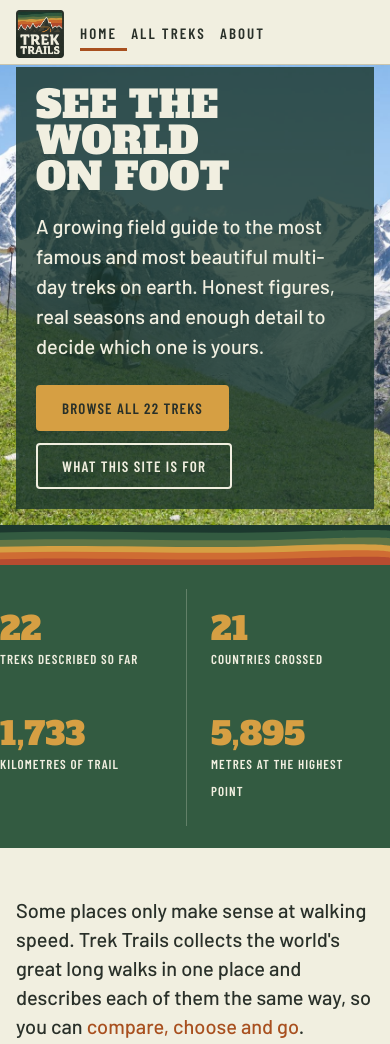
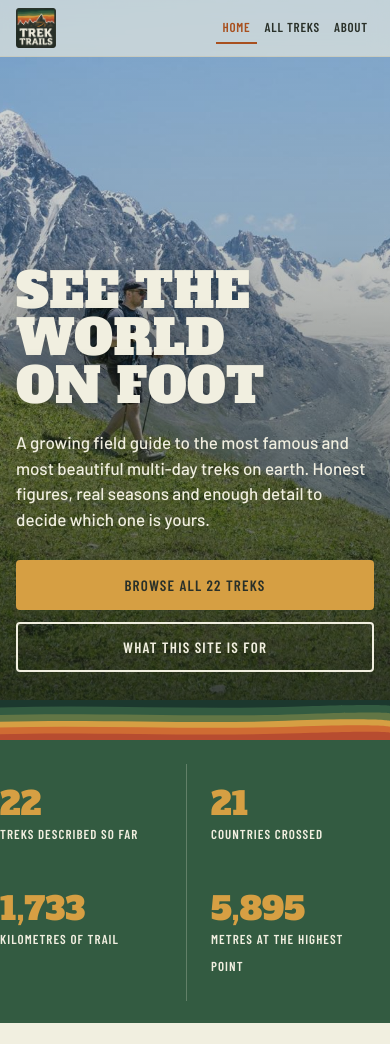
Before and after one commit to charlesvandenbossche-lgtm/trektrails, an Astro site: page / in a window 390 px wide. Shown: the top 1044 px of the page. Built offline with nearby package versions, Linux system fonts and the light colour scheme; Astro itself is replaced by a stand-in of ours.

Commit message:
Restyle header and front-page hero: translucent header over the photo, headline directly on the image
Co-Authored-By: Claude Fable 5.2 <noreply@anthropic.com>
Claude-Session: https://claude.ai/code/session_01KByuurSbzbBPE6tcMmbaKd

```diff
--- a/src/layouts/Base.astro
+++ b/src/layouts/Base.astro
@@ -1,6 +1,6 @@
 ---
 import '../styles.css';
-const { title, description, image = '/img/kyrgyzstan.jpg', path = Astro.url.pathname, jsonld = [], nav = '' } = Astro.props;
+const { title, description, image = '/img/kyrgyzstan.jpg', path = Astro.url.pathname, jsonld = [], nav = '', hero = false } = Astro.props;
 const canonical = new URL(path, Astro.site).href;
 const img = new URL(image, Astro.site).href;
 ---
@@ -27,7 +27,7 @@ const img = new URL(image, Astro.site).href;
 <link href="https://fonts.googleapis.com/css2?family=Alfa+Slab+One&family=Barlow:wght@400;500;600&family=Barlow+Condensed:wght@600&display=swap" rel="stylesheet">
 {jsonld.map((j) => <script type="application/ld+json" set:html={JSON.stringify(j)} />)}
 </head>
-<body>
+<body class={hero ? "has-hero" : undefined}>
 <header class="site">
   <div class="wrap">
     <a class="brand" href="/" aria-label="Trek Trails, home"><img src="/img/logo.png" alt="Trek Trails" width="56" height="56"></a>
--- a/src/pages/index.astro
+++ b/src/pages/index.astro
@@ -3,6 +3,6 @@ import Base from '../layouts/Base.astro';
 import { home } from '../lib/render.mjs';
 const jsonld = [{ '@context': 'https://schema.org', '@type': 'WebSite', name: 'Trek Trails', url: 'https://trektrails.org/', description: "A field guide to the world's great multi-day treks." }];
 ---
-<Base title="Trek Trails: a field guide to the world's great multi-day treks" description="Honest guides to the most famous and beautiful multi-day treks on earth: distance, climb, stages, when to go and who each trek suits." nav="home" jsonld={jsonld}>
+<Base title="Trek Trails: a field guide to the world's great multi-day treks" description="Honest guides to the most famous and beautiful multi-day treks on earth: distance, climb, stages, when to go and who each trek suits." nav="home" hero jsonld={jsonld}>
   <Fragment set:html={home()} />
 </Base>
--- a/src/pages/treks/[slug].astro
+++ b/src/pages/treks/[slug].astro
@@ -12,6 +12,6 @@ const jsonld = [
   { '@context': 'https://schema.org', '@type': 'BreadcrumbList', itemListElement: [ { '@type': 'ListItem', position: 1, name: 'Home', item: 'https://trektrails.org/' }, { '@type': 'ListItem', position: 2, name: 'All treks', item: 'https://trektrails.org/treks/' }, { '@type': 'ListItem', position: 3, name: t.name, item: url } ] },
 ];
 ---
-<Base title={title} description={description} image={`/img/${t.img}.jpg`} nav="treks" jsonld={jsonld}>
+<Base title={title} description={description} image={`/img/${t.img}.jpg`} nav="treks" hero jsonld={jsonld}>
   <Fragment set:html={detail(t)} />
 </Base>
--- a/src/styles.css
+++ b/src/styles.css
@@ -292,3 +292,38 @@ a.region{text-decoration:none}
 [hidden]{display:none!important}
 .crumbs{font-family:var(--cond);text-transform:uppercase;letter-spacing:.08em;font-weight:600;font-size:13px;color:var(--muted);margin:24px 0 0;display:flex;gap:8px;flex-wrap:wrap;list-style:none;padding:0}
 .crumbs a{color:var(--accent);text-decoration:none}
+
+/* ---- Header over the photo, and the front-page hero (owner's design) ---- */
+header.site{background:color-mix(in srgb,var(--surface) 62%,transparent);-webkit-backdrop-filter:blur(10px);backdrop-filter:blur(10px);border-bottom:1px solid color-mix(in srgb,var(--border) 55%,transparent)}
+header.site .wrap{height:64px}
+.brand img{width:46px;height:46px}
+nav.main{gap:12px}
+nav.main a{font-size:14px;letter-spacing:.1em;padding:6px 10px;border-bottom-width:2px}
+nav.main a[aria-current="page"]{color:var(--accent);border-bottom-color:var(--accent)}
+.has-hero .hero,.has-hero .dhero{margin-top:-65px}
+.has-hero .dhero img{height:clamp(380px,50vw,620px)}
+
+.hero img{height:clamp(560px,78vh,760px);object-position:50% 45%}
+.hero::before{content:"";position:absolute;inset:0;background:linear-gradient(90deg,rgba(20,28,22,.72) 0%,rgba(20,28,22,.45) 38%,rgba(20,28,22,0) 68%)}
+.hero .inner{top:64px;bottom:0;padding-bottom:0;display:flex;align-items:center}
+.hero .inner .wrap{width:100%}
+.hero .panel{background:none;padding:0;max-width:600px}
+.hero h1{font-size:clamp(44px,6.2vw,80px);line-height:.98;letter-spacing:.01em;color:var(--parchment);text-shadow:0 2px 18px rgba(0,0,0,.25)}
+.hero p{font-size:clamp(17px,1.5vw,21px);line-height:1.5;font-weight:500;max-width:36ch;color:var(--parchment);margin-top:20px}
+.hero .cta{margin-top:28px}
+.hero .btn{padding:14px 22px}
+
+@media (max-width:560px){
+  header.site .wrap{height:56px;padding-top:0;padding-bottom:0;flex-wrap:nowrap;gap:12px}
+  .brand img{width:40px;height:40px}
+  nav.main{margin-left:auto;gap:2px;flex-wrap:nowrap}
+  nav.main a{font-size:13px;padding:6px 6px;letter-spacing:.06em}
+  .has-hero .hero,.has-hero .dhero{margin-top:-57px}
+  .hero img{height:clamp(540px,86vh,700px);object-position:42% 50%}
+  .hero::before{background:linear-gradient(180deg,rgba(20,28,22,.15) 0%,rgba(20,28,22,.25) 35%,rgba(20,28,22,.82) 100%)}
+  .hero .inner{top:56px;align-items:flex-end;padding-bottom:28px}
+  .hero h1{font-size:clamp(40px,12.5vw,56px)}
+  .hero p{max-width:none}
+  .hero .cta{flex-direction:column;align-items:stretch}
+  .hero .btn{justify-content:center}
+}
```
